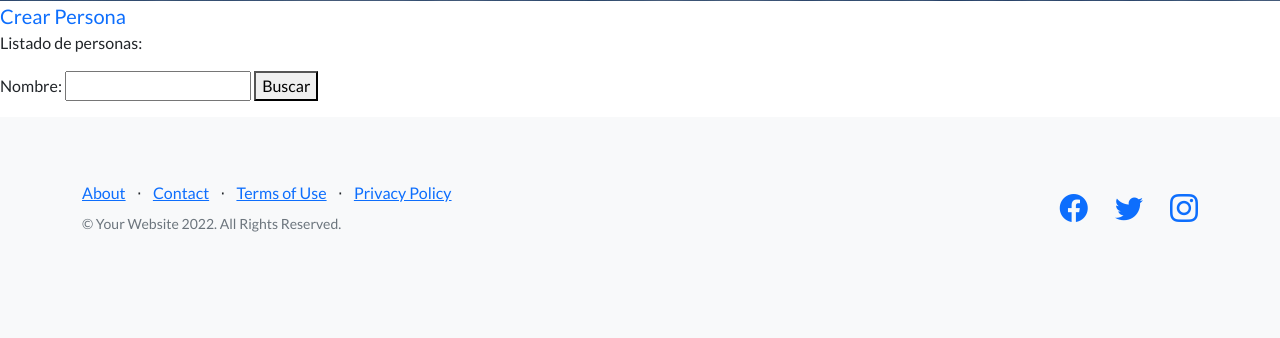
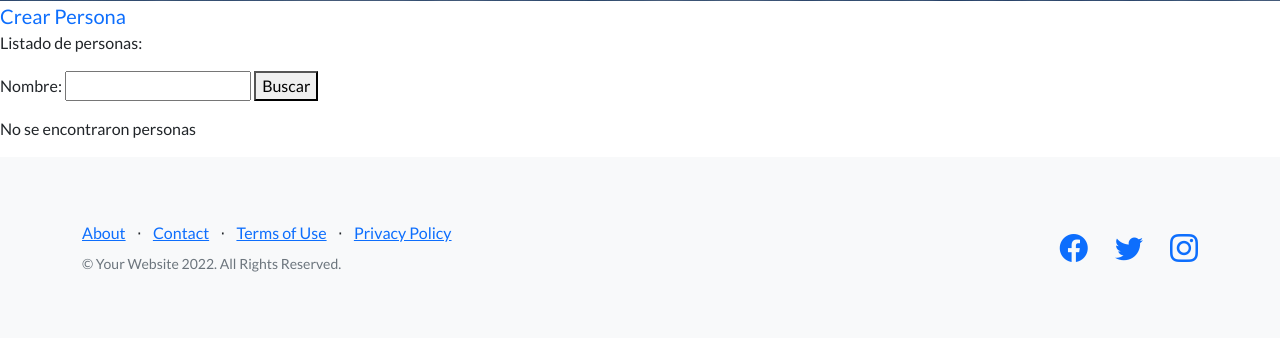
Before and after one commit to mollemathiasing/Proyecto_prueba, a Django app: page /ver_personas/ in a window 1280 px wide. Shown: the part 545-883 px from the top of the page. Before the commit the page ends 777 px from the top, so only its background shows below. Run offline with Django 4.2, Linux system fonts and the light colour scheme; data that the repository does not hold is empty; some libraries are stand-ins or nearby versions.

Commit message:
Playground III FInal final

```diff
--- a/home/templates/home/ver_persona.html
+++ b/home/templates/home/ver_persona.html
@@ -19,8 +19,13 @@ VER PERSONAS
        <button>Buscar</button>
 </form>
 <p>
-{% for persona  in  personas %}
-        <li>{{persona.nombre}} {{persona.apellido}} {{persona.edad}}</li>
-{% endfor %}
+{% if personas %}
+        {% for persona  in  personas %}
+                <li>{{persona.nombre}} {{persona.apellido}} {{persona.edad}}</li>
+        {% endfor %}
+{% else %}
+        <p>No se encontraron personas</p>
+{% endif %}
+
 </p>
-{% endblock index_contenido %}
+        {% endblock index_contenido %}
```
